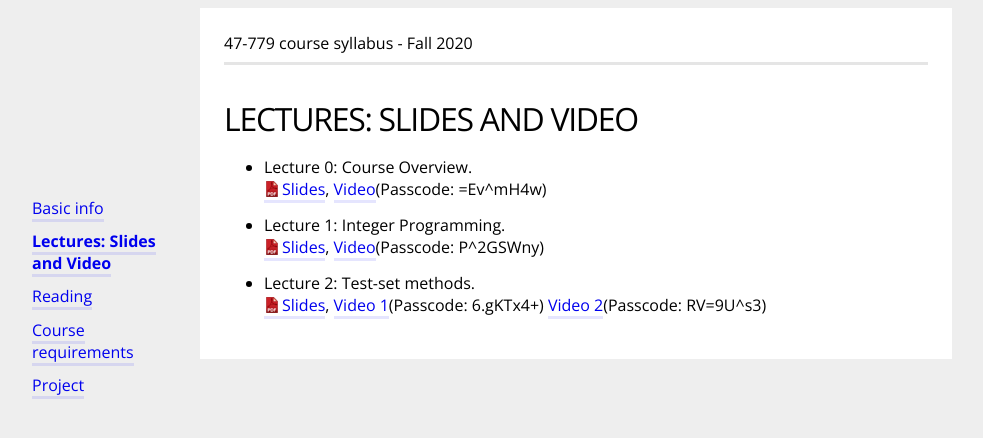
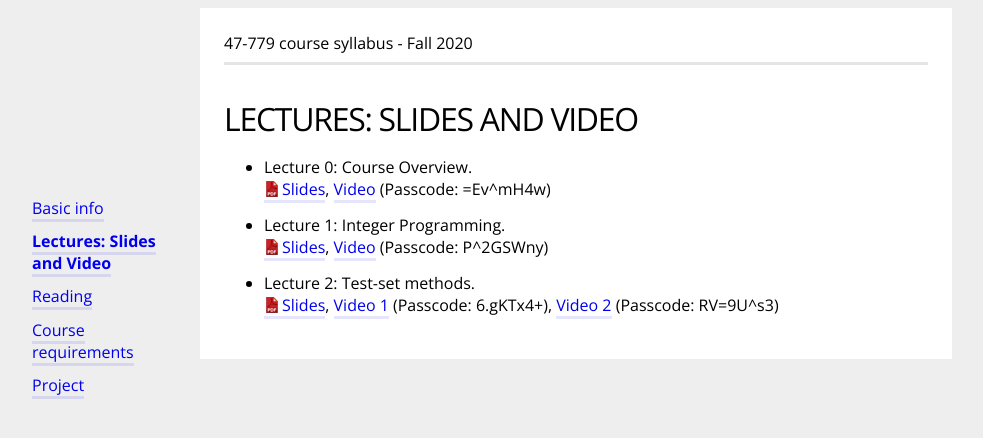
Before and after one commit to bernalde/QuIP, a Jekyll site: the page built from lecture.md, in a window 1280 px wide. Shown: the top 438 px of the page, without its empty margins (64-1047 px from the left). Built offline with Jekyll 4.4.1, drawn with Linux system fonts in a browser that asks for light colours.

Commit message:
Minor changes

```diff
--- a/lecture.md
+++ b/lecture.md
@@ -9,10 +9,10 @@ Here you can access all the lecture slides and videos.
 {% endif %}
 
 - Lecture 0: Course Overview.<br>
-<a href="slides/47-779 Lecture 0 - Course Overview.pdf" download>Slides</a>, [Video](https://cmu.zoom.us/rec/share/vuFWEOr26kVJQpHh7X3UY7YmRK7Peaa8gyca_foLmEkO0WjDDr9PBN1f2apSSQ6S)(Passcode: =Ev^mH4w)
+<a href="slides/47-779 Lecture 0 - Course Overview.pdf" download>Slides</a>, [Video](https://cmu.zoom.us/rec/share/vuFWEOr26kVJQpHh7X3UY7YmRK7Peaa8gyca_foLmEkO0WjDDr9PBN1f2apSSQ6S) (Passcode: =Ev^mH4w)
 
 - Lecture 1: Integer Programming.<br>
-<a href="slides/47-779 Lecture 1 - Integer Programming.pdf" download>Slides</a>, [Video](https://cmu.zoom.us/rec/play/aYR6uCs3R0vdyfdYJ5uiJpnyUgb5CuLB_Jebl37M_rfKE5EMvNl5u7TDXadz8RmST45JrSXBBN1UYYMl.LnkHOy7ZB34jirzn)(Passcode: P^2GSWny)
+<a href="slides/47-779 Lecture 1 - Integer Programming.pdf" download>Slides</a>, [Video](https://cmu.zoom.us/rec/play/aYR6uCs3R0vdyfdYJ5uiJpnyUgb5CuLB_Jebl37M_rfKE5EMvNl5u7TDXadz8RmST45JrSXBBN1UYYMl.LnkHOy7ZB34jirzn) (Passcode: P^2GSWny)
 
 - Lecture 2: Test-set methods.<br>
-<a href="slides/47-779 Lecture 2 - Test-set methods.pdf" download>Slides</a>, [Video 1](https://cmu.zoom.us/rec/play/Ihz6C8KxpIQ6Xnk_IXPEkJuso6D4eI_VDDGwT0tbGoqH9FyPC-Ip3B8mRLnUHSLfYO-zOZljg_DOX70Q.jaOZNfLdKHVEJqDk)(Passcode: 6.gKTx4+) [Video 2](https://cmu.zoom.us/rec/play/OHWbc7V9tJKIeKrzmGE-Ms0WQQlXAQEp3SLKBnlFP5nJEGfKFJPE4vxU13M-PWZYS4pCGbh9_AJ-RNw.pOCUff3tcAcKq-_D)(Passcode: RV=9U^s3)
+<a href="slides/47-779 Lecture 2 - Test-set methods.pdf" download>Slides</a>, [Video 1](https://cmu.zoom.us/rec/play/Ihz6C8KxpIQ6Xnk_IXPEkJuso6D4eI_VDDGwT0tbGoqH9FyPC-Ip3B8mRLnUHSLfYO-zOZljg_DOX70Q.jaOZNfLdKHVEJqDk) (Passcode: 6.gKTx4+), [Video 2](https://cmu.zoom.us/rec/play/OHWbc7V9tJKIeKrzmGE-Ms0WQQlXAQEp3SLKBnlFP5nJEGfKFJPE4vxU13M-PWZYS4pCGbh9_AJ-RNw.pOCUff3tcAcKq-_D) (Passcode: RV=9U^s3)
```
